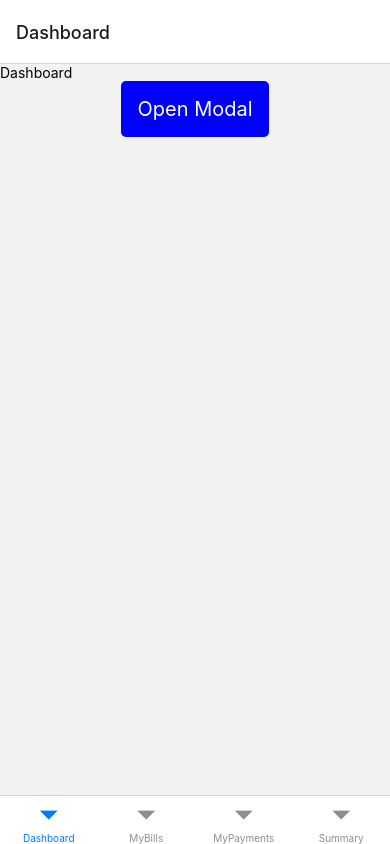
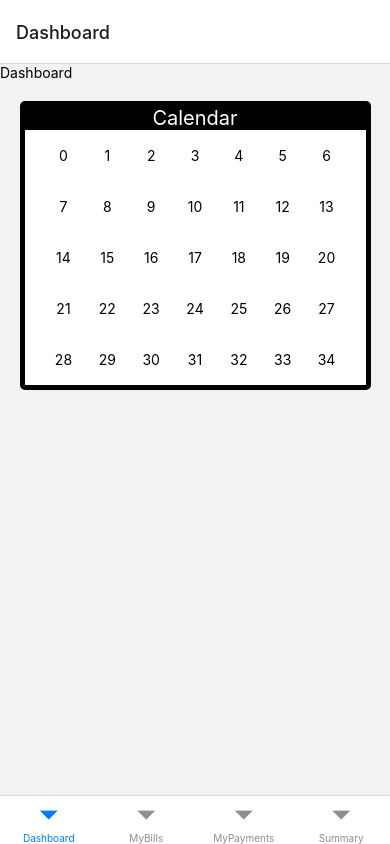
Before and after one commit to jritter77/BillSpotterApp, a React Native app in the folder App/: screen /Dashboard in a window 390 px wide. Built offline with nearby package versions, Linux system fonts and the light colour scheme.

Commit message:
- Implemented a few custom components

```diff
--- a/App/App.js
+++ b/App/App.js
@@ -2,13 +2,22 @@ import { createBottomTabNavigator } from "@react-navigation/bottom-tabs";
 import { NavigationContainer } from "@react-navigation/native";
 import { StatusBar } from "expo-status-bar";
 import { StyleSheet, Text, View } from "react-native";
-import CustomModal from "./components/CustomModal";
-import MainNavigator from "./navigators/MainNavigator";
+import Dashboard from "./views/Dashboard";
+import MyBills from "./views/MyBills";
+import MyPayments from "./views/MyPayments";
+import Summary from "./views/Summary";
+
+const Tab = createBottomTabNavigator();
 
 export default function App() {
   return (
     <NavigationContainer>
-      <MainNavigator />
+      <Tab.Navigator>
+        <Tab.Screen name="Dashboard" component={Dashboard} />
+        <Tab.Screen name="MyBills" component={MyBills} />
+        <Tab.Screen name="MyPayments" component={MyPayments} />
+        <Tab.Screen name="Summary" component={Summary} />
+      </Tab.Navigator>
     </NavigationContainer>
   );
 }
--- /dev/null
+++ b/App/components/Bubble.js
@@ -0,0 +1,30 @@
+import { StyleSheet, Text, View } from "react-native";
+import React from "react";
+
+const Bubble = ({ title, children }) => {
+  return (
+    <View style={styles.container}>
+      <Text style={styles.title}>{title}</Text>
+      <View style={styles.content}>{children}</View>
+    </View>
+  );
+};
+
+export default Bubble;
+
+const styles = StyleSheet.create({
+  container: {
+    borderWidth: 5,
+    borderRadius: 5,
+    margin: "5%",
+  },
+  title: {
+    backgroundColor: "black",
+    color: "white",
+    fontSize: 20,
+    textAlign: "center",
+  },
+  content: {
+    backgroundColor: "white",
+  },
+});
--- /dev/null
+++ b/App/components/Calendar.js
@@ -0,0 +1,54 @@
+import { StyleSheet, Text, View } from "react-native";
+import React from "react";
+import Bubble from "./Bubble";
+
+const Calendar = () => {
+  function populateDates() {
+    const rows = [];
+
+    for (let r = 0; r < 5; r++) {
+      const dates = [];
+
+      for (let c = 0; c < 7; c++) {
+        dates.push(<Date key={7 * r + c} date={7 * r + c} />);
+      }
+
+      rows.push(<Row key={r} dates={dates} />);
+    }
+
+    return rows;
+  }
+
+  return <Bubble title="Calendar">{populateDates()}</Bubble>;
+};
+
+const Row = ({ dates }) => {
+  return <View style={styles.row}>{dates}</View>;
+};
+
+const Date = ({ date }) => {
+  return <Text style={styles.date}>{date}</Text>;
+};
+
+export default Calendar;
+
+const styles = StyleSheet.create({
+  container: {
+    borderWidth: 2,
+    borderRadius: 5,
+    margin: "5%",
+  },
+  row: {
+    flexDirection: "row",
+    margin: "5%",
+  },
+  title: {
+    textAlign: "center",
+    color: "white",
+    backgroundColor: "black",
+  },
+  date: {
+    flex: 1,
+    textAlign: "center",
+  },
+});
--- /dev/null
+++ b/App/components/CustomScrollView.js
@@ -0,0 +1,10 @@
+import { ScrollView, StyleSheet, Text, View } from "react-native";
+import React from "react";
+
+const CustomScrollView = ({ children }) => {
+  return <ScrollView>{children}</ScrollView>;
+};
+
+export default CustomScrollView;
+
+const styles = StyleSheet.create({});
--- a/App/navigators/MainNavigator.js
+++ /dev/null
@@ -1,24 +0,0 @@
-import { createBottomTabNavigator } from "@react-navigation/bottom-tabs";
-import { StyleSheet, Text, View } from "react-native";
-import React from "react";
-import Dashboard from "../views/Dashboard";
-import MyBills from "../views/MyBills";
-import MyPayments from "../views/MyPayments";
-import Summary from "../views/Summary";
-
-const Tab = createBottomTabNavigator();
-
-const MainNavigator = () => {
-  return (
-    <Tab.Navigator>
-      <Tab.Screen name="Dashboard" component={Dashboard} />
-      <Tab.Screen name="MyBills" component={MyBills} />
-      <Tab.Screen name="MyPayments" component={MyPayments} />
-      <Tab.Screen name="Summary" component={Summary} />
-    </Tab.Navigator>
-  );
-};
-
-export default MainNavigator;
-
-const styles = StyleSheet.create({});
--- a/App/views/Dashboard.js
+++ b/App/views/Dashboard.js
@@ -2,13 +2,15 @@ import { StyleSheet, Text, View } from "react-native";
 import React from "react";
 import CustomModal from "../components/CustomModal";
 import EditBill from "./EditBill";
+import Calendar from "../components/Calendar";
+import CustomScrollView from "../components/CustomScrollView";
 
 const Dashboard = () => {
   return (
-    <View>
+    <CustomScrollView>
       <Text>Dashboard</Text>
-      <CustomModal content={<EditBill />} toggleBtnTitle="Open Modal" />
-    </View>
+      <Calendar />
+    </CustomScrollView>
   );
 };
 
```
